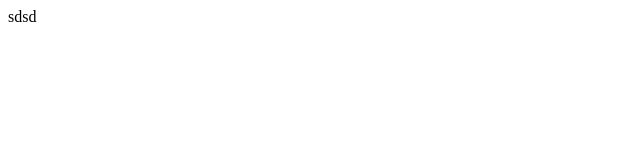
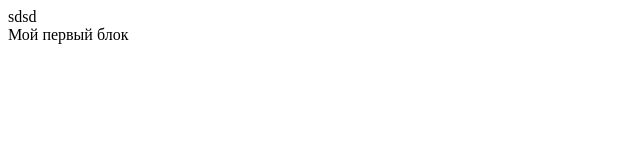
Before and after one commit to Dandy-bit/daniilstroanow.gidhub.io, a plain HTML site: page index.html in a window 1280 px wide. Shown: the whole page, without its empty margins (0-640 px from the left). Drawn offline with Linux system fonts and the light colour scheme.

Commit message:
add text

```diff
--- a/index.html
+++ b/index.html
@@ -7,5 +7,8 @@
 </head>
 <body>
     sdsd
+    <div>
+        Мой первый блок
+    </div>
 </body>
 </html>
```
